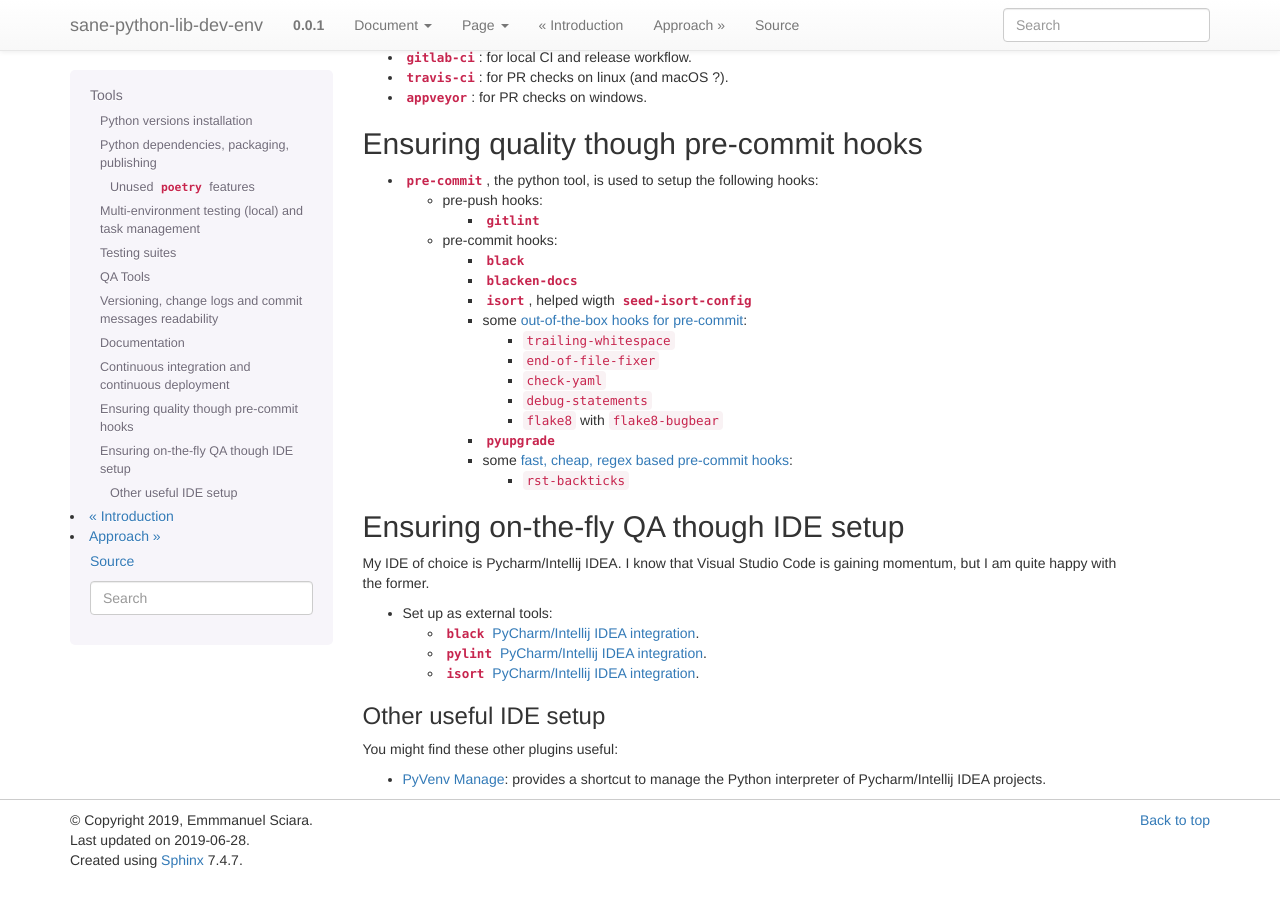
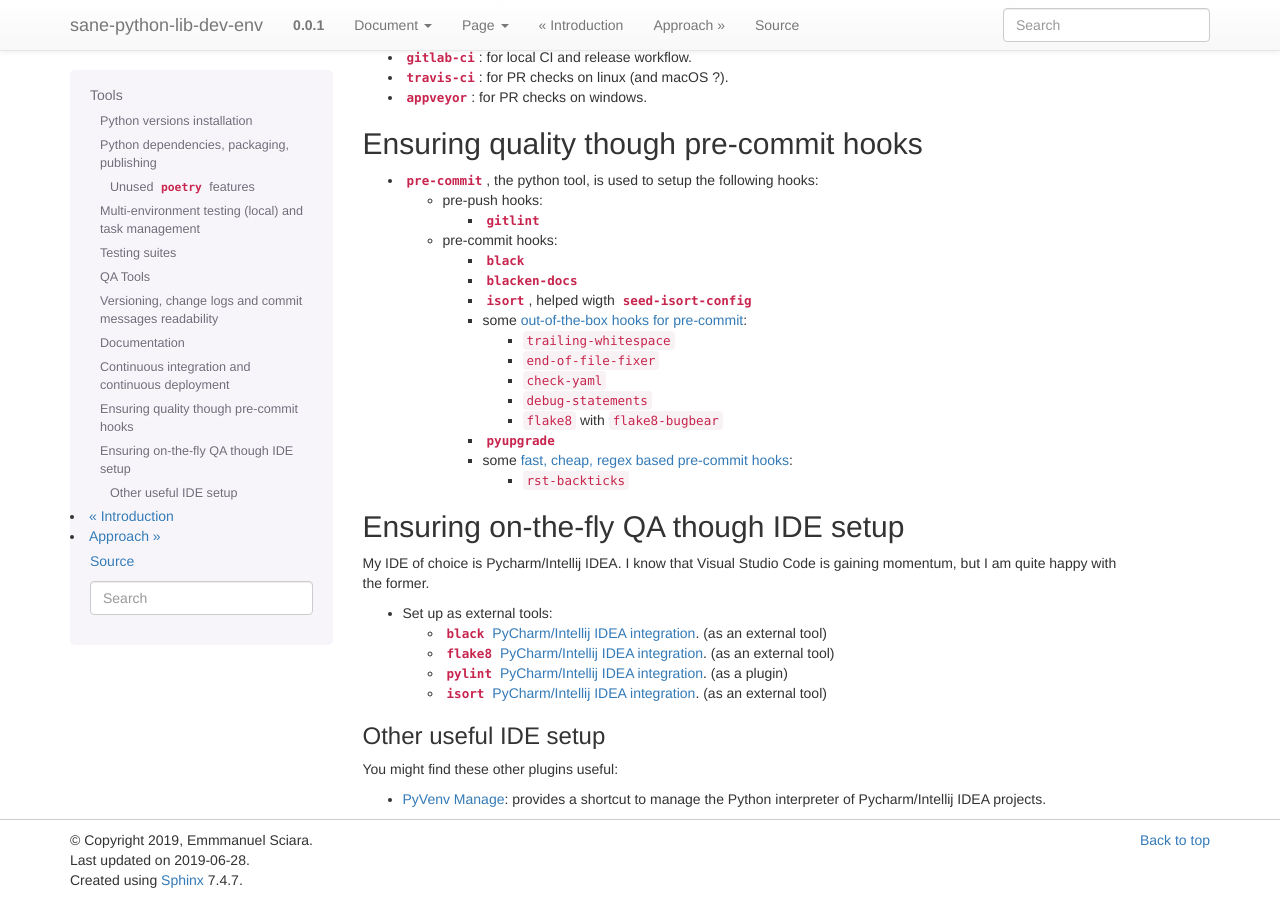
Before and after one commit to esciara/sane-python-lib-dev-env, a Sphinx documentation site: the page built from docs/tools.rst, in a window 1280 px wide and 900 px high, scrolled down 1691 px. Built offline with Sphinx 7.4.7, drawn with Linux system fonts in a browser that asks for light colours.

Commit message:
feat(tools): added flake8 IDE integration

```diff
--- a/docs/tools.rst
+++ b/docs/tools.rst
@@ -152,9 +152,10 @@ but I am quite happy with the former.
 
 * Set up as external tools:
 
-  * |black PyCharm/Intellij IDEA integration|_.
-  * |pylint PyCharm/Intellij IDEA integration|_.
-  * |isort PyCharm/Intellij IDEA integration|_.
+  * |black PyCharm/Intellij IDEA integration|_. (as an external tool)
+  * |flake8 PyCharm/Intellij IDEA integration|_. (as an external tool)
+  * |pylint PyCharm/Intellij IDEA integration|_. (as a plugin)
+  * |isort PyCharm/Intellij IDEA integration|_. (as an external tool)
 
 Other useful IDE setup
 ~~~~~~~~~~~~~~~~~~~~~~
@@ -182,6 +183,10 @@ You might find these other plugins useful:
    ``black`` PyCharm/Intellij IDEA integration
 .. _black PyCharm/Intellij IDEA integration:
    https://black.readthedocs.io/en/stable/editor_integration.html#pycharm-intellij-idea
+.. |flake8 PyCharm/Intellij IDEA integration| replace::
+   ``flake8`` PyCharm/Intellij IDEA integration
+.. _flake8 PyCharm/Intellij IDEA integration:
+   https://foxmask.net/post/2016/02/17/pycharm-running-flake8/
 .. |pylint PyCharm/Intellij IDEA integration| replace::
    ``pylint`` PyCharm/Intellij IDEA integration
 .. _pylint PyCharm/Intellij IDEA integration:
```
